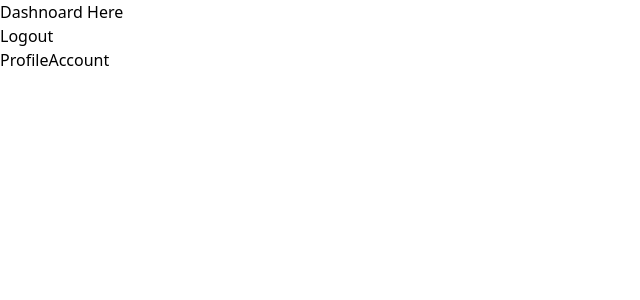
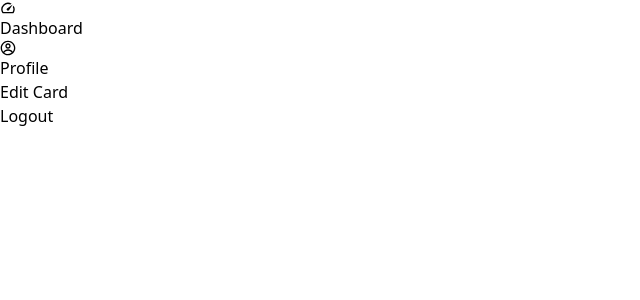
Before and after one commit to bhaskarbhakt10/pro, a React (Vite) app: page /user/dashboard in a window 1280 px wide. Shown: the top 300 px of the page, without its empty margins (0-640 px from the left). Built offline with nearby package versions, Linux system fonts and the light colour scheme; sample sign-in values are in the browser's storage.

Commit message:
dashboard and other changes

```diff
--- /dev/null
+++ b/src/components/dashboard-nav/DashboardNav.jsx
@@ -0,0 +1,47 @@
+import { Link } from "react-router-dom"
+import Logout from "../microcomponents/Logout"
+
+import { MdSpeed } from "react-icons/md";
+import { CgProfile } from "react-icons/cg";
+
+const DashboardNav = () => {
+
+    return (
+        <>
+            <div>
+                <div className="logo-container">
+
+                </div>
+                <div className="navigation-conatiner">
+                    <nav className="nav-menu">
+                        <ul className="">
+                            <li> <Link to="/user/dashboard">
+                                <span className="menu-item-icon">
+                                    <MdSpeed />
+                                </span>
+                                <span className="menu-item-name">
+                                    Dashboard
+                                </span>
+                            </Link></li>
+                            <li> <Link to="/user/profile">
+
+                                <span className="menu-item-icon">
+                                    <CgProfile />
+                                </span>
+                                <span className="menu-item-name">
+                                    Profile
+                                </span>
+                                </Link></li>
+                            <li> <Link to="/user/profile">Edit Card</Link></li>
+                            <li> <Logout /> </li>
+                        </ul>
+                    </nav>
+                </div>
+            </div>
+
+        </>
+    )
+
+}
+
+export default DashboardNav
--- /dev/null
+++ b/src/components/microcomponents/Logout.jsx
@@ -0,0 +1,35 @@
+import { useDispatch, useSelector } from "react-redux";
+import { logoutUser } from "../../features/login/loginSlice";
+import { useNavigate } from "react-router-dom";{ }
+
+const Logout = ()=>{
+
+    const dispatch = useDispatch();
+    const isCurrentlyLoggedIn = useSelector((state)=> state.login.is_logged);
+    const isLogged = localStorage.getItem('logged');
+    const Navigate = useNavigate();
+
+    const handleLogout = (e) => {
+      e.preventDefault();
+      console.log("Log me out");
+      console.log(isCurrentlyLoggedIn);
+      if(isCurrentlyLoggedIn || isLogged){
+        localStorage.setItem('logged', false);
+
+        dispatch(logoutUser());
+
+        Navigate('/login');
+      }
+
+
+    }
+
+    return(
+        <>
+        <button onClick={handleLogout}> Logout</button>
+        </>
+    )
+
+}
+
+export default Logout;
--- a/src/pages/dashboard/Dashboard.jsx
+++ b/src/pages/dashboard/Dashboard.jsx
@@ -1,41 +1,29 @@
 
-import { useDispatch, useSelector } from "react-redux";
-import { logoutUser } from "../../features/login/loginSlice";
 
-import { Link, Outlet, useNavigate } from "react-router-dom";
+
+import { Link } from "react-router-dom";
+import Logout from "../../components/microcomponents/Logout";
+import DashboardNav from "../../components/dashboard-nav/DashboardNav";
 
 
 const Dashboard = () => {
 
-  const dispatch = useDispatch();
-  const isCurrentlyLoggedIn = useSelector((state)=> state.login.is_logged);
-  const Navigate = useNavigate();
 
-  const handleLogout = (e) => {
-    e.preventDefault();
-    console.log("Log me out");
-    console.log(isCurrentlyLoggedIn);
-    if(isCurrentlyLoggedIn){
-      localStorage.setItem('logged', false);
-
-      dispatch(logoutUser());
-
-      Navigate('/login');
-    }
-
-
-  }
 
 
   return (
     <>
 
-      <h1> Dashnoard Here</h1>
-      <button onClick={handleLogout}> Logout</button>
-      <nav>
-        <Link to="/user/profile">Profile</Link>
-        <Link to="/user/account">Account</Link>
-      </nav>
+      <div className="wrapper">
+        <div className="">
+          <DashboardNav/>
+        </div>
+        <div className="">
+
+        </div>
+      </div>
+
+
 
 
 
```
